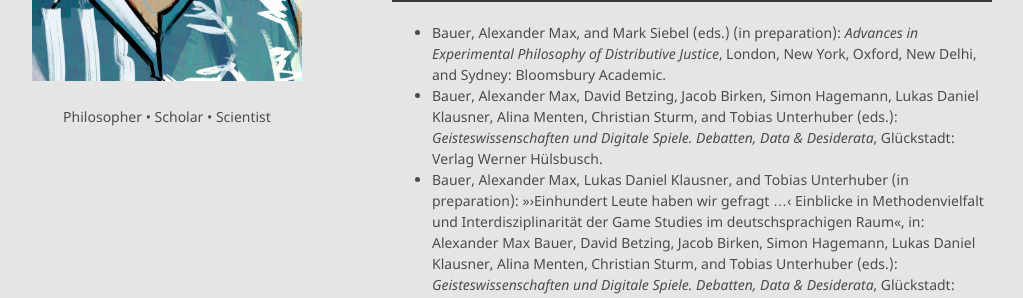
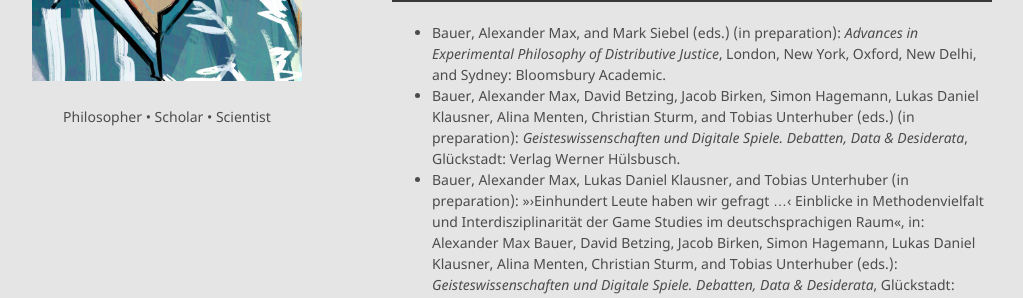
Before and after one commit to alephmembeth/alephmembeth.github.io, a Jekyll site: the page built from publications.md, in a window 1280 px wide and 900 px high. Shown: the part 428-726 px from the top of the window, without its empty margins (128-1151 px from the left). Built offline with Jekyll 4.4.1, drawn with Linux system fonts in a browser that asks for light colours; our own code applies the rules of GitHub Pages for plain Markdown files.

Commit message:
Update publications.md

```diff
--- a/publications.md
+++ b/publications.md
@@ -13,7 +13,7 @@ layout: default
 ## Publications in Preparation
 
 + Bauer, Alexander Max, and Mark Siebel (eds.) (in preparation): _Advances in Experimental Philosophy of Distributive Justice_, London, New York, Oxford, New Delhi, and Sydney: Bloomsbury Academic.
-+ Bauer, Alexander Max, David Betzing, Jacob Birken, Simon Hagemann, Lukas Daniel Klausner, Alina Menten, Christian Sturm, and Tobias Unterhuber (eds.): _Geisteswissenschaften und Digitale Spiele. Debatten, Data & Desiderata_, Glückstadt: Verlag Werner Hülsbusch.
++ Bauer, Alexander Max, David Betzing, Jacob Birken, Simon Hagemann, Lukas Daniel Klausner, Alina Menten, Christian Sturm, and Tobias Unterhuber (eds.) (in preparation): _Geisteswissenschaften und Digitale Spiele. Debatten, Data & Desiderata_, Glückstadt: Verlag Werner Hülsbusch.
 + Bauer, Alexander Max, Lukas Daniel Klausner, and Tobias Unterhuber (in preparation): »›Einhundert Leute haben wir gefragt …‹ Einblicke in Methodenvielfalt und Interdisziplinarität der Game Studies im deutschsprachigen Raum«, in: Alexander Max Bauer, David Betzing, Jacob Birken, Simon Hagemann, Lukas Daniel Klausner, Alina Menten, Christian Sturm, and Tobias Unterhuber (eds.): _Geisteswissenschaften und Digitale Spiele. Debatten, Data & Desiderata_, Glückstadt: Verlag Werner Hülsbusch.<br><span class = "label color-9">[Repository](https://github.com/alephmembeth/survey-game-studies-2025)</span>
 + Bauer, Alexander Max, Simon Hagemann, and Lukas Daniel Klausner (in preparation): »›Menschen, Communitys, Dynamiken beobachten.‹ Ein Gespräch mit Robert Glashüttner über Spielejournalismus zwischen Aufmerksamkeitsökonomie und Kulturkritik«, in: Alexander Max Bauer, David Betzing, Jacob Birken, Simon Hagemann, Lukas Daniel Klausner, Alina Menten, Christian Sturm, and Tobias Unterhuber (eds.): _Geisteswissenschaften und Digitale Spiele. Debatten, Data & Desiderata_, Glückstadt: Verlag Werner Hülsbusch.
 + Bauer, Alexander Max, David Betzing, Jacob Birken, Simon Hagemann, Lukas Daniel Klausner, Alina Menten, Christian Sturm, and Tobias Unterhuber (in preparation): »Debatten, Data & Desiderata. Vom Jubiläum zum Sammelband«, in: id. (eds.): _Geisteswissenschaften und Digitale Spiele. Debatten, Data & Desiderata_, Glückstadt: Verlag Werner Hülsbusch.
```
